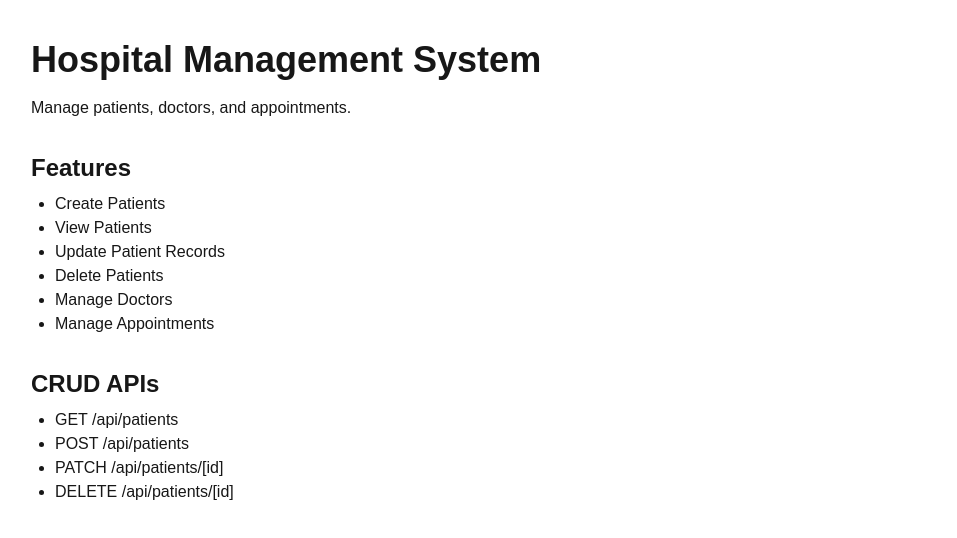
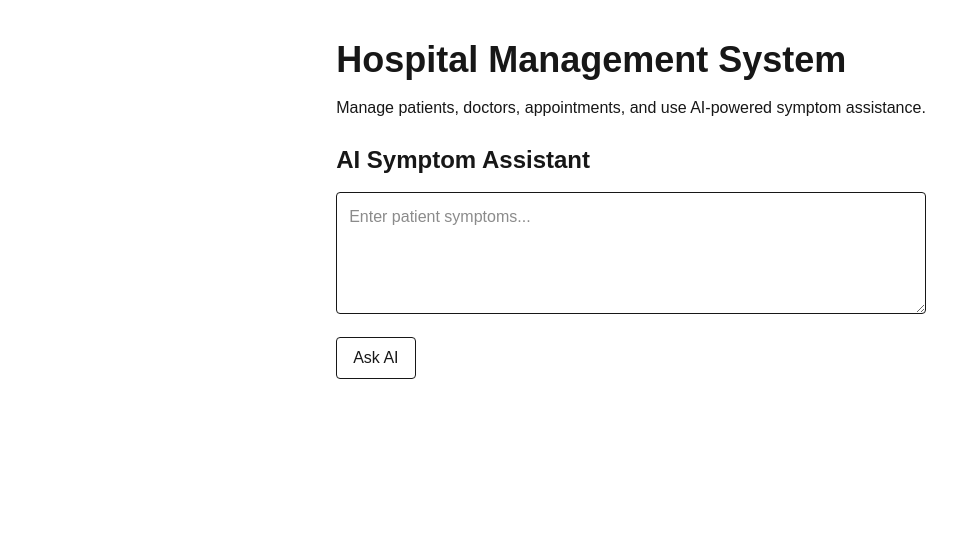
Before and after one commit to jenisia-tech/internship, a Next.js app: page / in a window 1280 px wide. Shown: the top 538 px of the page, without its empty margins (9-966 px from the left). Built offline with nearby package versions, Linux system fonts and the light colour scheme.

Commit message:
Day 3: Added AI symptom assistant UI

```diff
--- /dev/null
+++ b/app/api/ai/route.ts
@@ -0,0 +1,43 @@
+import { NextResponse } from "next/server";
+import Groq from "groq-sdk";
+
+const groq = new Groq({
+  apiKey: process.env.GROQ_API_KEY,
+});
+
+export async function POST(req: Request) {
+  try {
+    const { symptoms } = await req.json();
+
+    const response = await groq.chat.completions.create({
+      model: "llama-3.1-8b-instant",
+      messages: [
+        {
+          role: "system",
+          content:
+            "You are a helpful hospital assistant. Give short health advice based on symptoms. Do not diagnose diseases.",
+        },
+        {
+          role: "user",
+          content: `Patient symptoms: ${symptoms}`,
+        },
+      ],
+    });
+
+    const answer =
+      response.choices[0]?.message?.content || "No response generated.";
+
+    return NextResponse.json({ answer });
+  } catch (error) {
+    console.error("Groq API Error:", error);
+
+    return NextResponse.json(
+      {
+        error: "Failed to generate response",
+      },
+      {
+        status: 500,
+      }
+    );
+  }
+}
--- a/app/page.tsx
+++ b/app/page.tsx
@@ -1,37 +1,75 @@
+"use client";
+
+import { useState } from "react";
+
 export default function Home() {
+  const [symptoms, setSymptoms] = useState("");
+  const [answer, setAnswer] = useState("");
+  const [loading, setLoading] = useState(false);
+
+  const askAI = async () => {
+    try {
+      setLoading(true);
+
+      const res = await fetch("/api/ai", {
+        method: "POST",
+        headers: {
+          "Content-Type": "application/json",
+        },
+        body: JSON.stringify({
+          symptoms,
+        }),
+      });
+
+      const data = await res.json();
+      setAnswer(data.answer);
+    } catch (error) {
+      setAnswer("Failed to get AI response.");
+    } finally {
+      setLoading(false);
+    }
+  };
+
   return (
-    <main className="p-10">
-      <h1 className="text-4xl font-bold">
+    <main className="p-10 max-w-3xl mx-auto">
+      <h1 className="text-4xl font-bold mb-4">
         Hospital Management System
       </h1>
 
-      <p className="mt-4">
-        Manage patients, doctors, and appointments.
+      <p className="mb-6">
+        Manage patients, doctors, appointments, and use AI-powered symptom
+        assistance.
       </p>
 
-      <h2 className="mt-8 text-2xl font-semibold">
-        Features
+      <h2 className="text-2xl font-semibold mb-4">
+        AI Symptom Assistant
       </h2>
 
-      <ul className="list-disc ml-6 mt-2">
-        <li>Create Patients</li>
-        <li>View Patients</li>
-        <li>Update Patient Records</li>
-        <li>Delete Patients</li>
-        <li>Manage Doctors</li>
-        <li>Manage Appointments</li>
-      </ul>
+      <textarea
+        className="w-full border p-3 rounded"
+        rows={4}
+        placeholder="Enter patient symptoms..."
+        value={symptoms}
+        onChange={(e) => setSymptoms(e.target.value)}
+      />
 
-      <h2 className="mt-8 text-2xl font-semibold">
-        CRUD APIs
-      </h2>
+      <button
+        onClick={askAI}
+        className="mt-4 px-4 py-2 border rounded"
+      >
+        Ask AI
+      </button>
 
-      <ul className="list-disc ml-6 mt-2">
-        <li>GET /api/patients</li>
-        <li>POST /api/patients</li>
-        <li>PATCH /api/patients/[id]</li>
-        <li>DELETE /api/patients/[id]</li>
-      </ul>
+      {loading && (
+        <p className="mt-4">Generating response...</p>
+      )}
+
+      {answer && (
+        <div className="mt-6 border p-4 rounded">
+          <h3 className="font-semibold mb-2">AI Response</h3>
+          <p>{answer}</p>
+        </div>
+      )}
     </main>
   );
 }
--- a/package.json
+++ b/package.json
@@ -9,6 +9,7 @@
     "lint": "eslint"
   },
   "dependencies": {
+    "groq-sdk": "^1.3.0",
     "mongoose": "^9.7.2",
     "next": "16.2.9",
     "react": "19.2.4",
```
Also changed, not shown: 1 other file (tests, documents, lock files or other folders).
